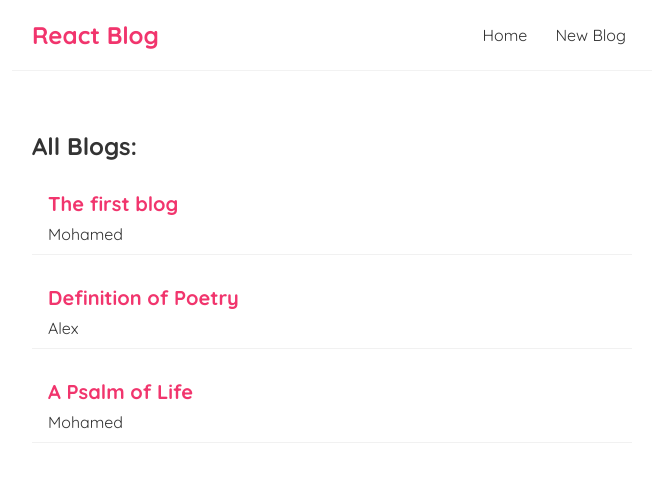
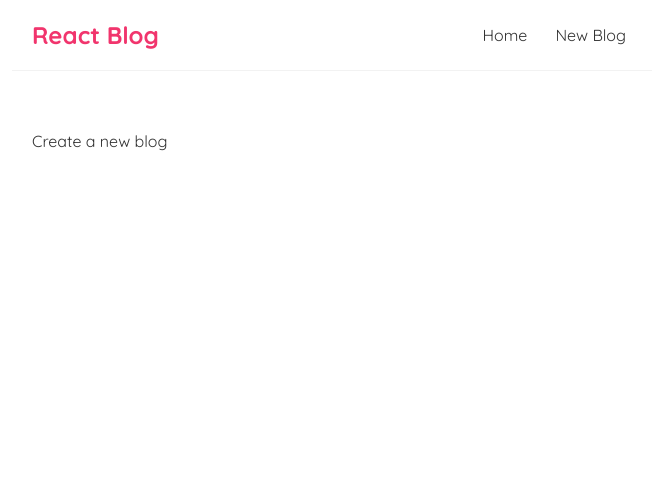
Before and after one commit to realdaly/react-blog, a React (Create React App) app: page /create in a window 1280 px wide. Shown: the top 482 px of the page, without its empty margins (308-971 px from the left). Built offline with nearby package versions, Linux system fonts and the light colour scheme; data requests are answered from the project's data file.

Commit message:
using react router and links from that router instead of a tags

```diff
--- a/package.json
+++ b/package.json
@@ -8,6 +8,7 @@
     "@testing-library/user-event": "^13.5.0",
     "react": "^18.2.0",
     "react-dom": "^18.2.0",
+    "react-router-dom": "^6.4.3",
     "react-scripts": "5.0.1",
     "web-vitals": "^2.1.4"
   },
--- a/src/App.js
+++ b/src/App.js
@@ -1,20 +1,30 @@
 import Navbar from './Navbar'
 import Home from './Home'
+import Create from './Create'
 import './index.css'
+import { BrowserRouter as Router, Route, Routes } from 'react-router-dom'
 
 function App() {
   return (
-    <div className="App">
+    <Router>
+      <div className="App">
 
-      <Navbar />
+        <Navbar />
 
-      <div className="content">
+        <div className="content">
 
-        <Home />
+          <Routes>
+
+            <Route path="/" element={<Home />} />
+
+            <Route path="/create" element={<Create />} />
+
+          </Routes>
+
+        </div>
 
       </div>
-
-    </div>
+    </Router>
   );
 }
 
--- /dev/null
+++ b/src/Create.js
@@ -0,0 +1,7 @@
+const Create = () => {
+    return(
+        <div className="create">Create a new blog</div>
+    )
+}
+
+export default Create
--- a/src/Navbar.js
+++ b/src/Navbar.js
@@ -1,10 +1,12 @@
+import { Link } from 'react-router-dom'
+
 const Navbar = () => {
     return(
         <nav className="navbar">
             <h1>React Blog</h1>
             <div className="links">
-                <a href="/">Home</a>
-                <a href="/create">New Blog</a>
+                <Link to="/">Home</Link>
+                <Link to="/create">New Blog</Link>
             </div>
         </nav>
     )
```
Also changed, not shown: 1 other file (tests, documents, lock files or other folders).
